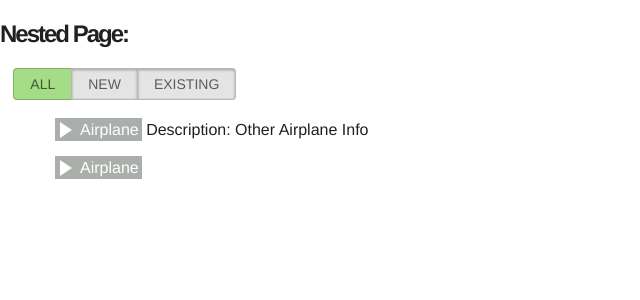
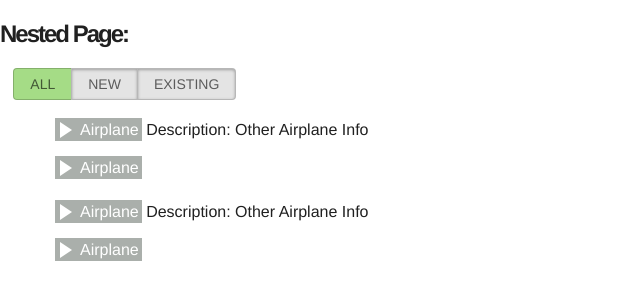
Before and after one commit to dancornutt/work-flask-mongo-demo, a Flask app: page /nested in a window 1280 px wide. Shown: the part 60-360 px from the top of the page, without its empty margins (0-640 px from the left). Run offline with Flask 2, Linux system fonts and the light colour scheme; parts of the project's set-up code (start-up, migrations or seed data) failed here and were passed over; some libraries are stand-ins or nearby versions.

Commit message:
Updated to test tuple and jinja for handling the main page with all of the parts

```diff
--- a/main.py
+++ b/main.py
@@ -1,9 +1,10 @@
 import os
 from flask import Flask, render_template, request, abort
-from db_layer import MongoCloud, MongoDB
+#from db_layer import MongoCloud, MongoDB
+from azure_db import collection_search
 # from flask_pymongo import PyMongo
 
-db = MongoDB("kiwi_db")
+#db = MongoDB("kiwi_db")
 
 
 config = {
@@ -15,6 +16,18 @@ config = {
 def get_tables():
     return_list = ["parts", "installs", "airplanes"]
     return return_list
+
+def nested_data():
+    tuple_test = (("ford", "company", "part 1", "part 1 info"),
+                  ("ford", "company", "part 2", "part 2 info"),
+                  ("ford", "company", "part 3", "part 3 info"),
+                  ("chev", "company", "part 1", "part 1 info"),
+                  ("chev", "company", "part 4", "part 4 info"),
+                  ("Prosche", "company", "part 4", "part 4 info"),
+                  ("ford", "company", "part 5", "part 5 info"),
+                  ("ford", "company", "part 6", "part 6 info"),
+                  ("Prosche", "company", "part 1", "part 1 info"))
+    return tuple_test
 
 app = Flask(__name__)
 app.config.from_mapping(config)
@@ -29,15 +42,15 @@ def full_table():
     available_tables = get_tables()
     request_type = request.args["type"]
     if request_type in available_tables:
-        titles, data = db.collection_search(request_type, {})
+        titles, data = collection_search(request_type)
         return render_template("main_page_js.jinja2", titles=titles, data=data)
     else:
         abort(404)
 
 @app.route('/nested')
 def nested_page():
-    #titles, data = db.collection_search("parts", {})
-    return render_template("nested.jinja2")
+    data = nested_data()
+    return render_template("nested.jinja2", data=data)
 
 @app.route('/part')
 def part_page():
--- a/templates/nested.jinja2
+++ b/templates/nested.jinja2
@@ -111,6 +111,7 @@
  }
 </style>
 
+
 <div class="switch-field">
     <input type="radio" id="radio-all" name="toggle" value="ALL" checked/>
     <label for="radio-all">ALL</label>
@@ -119,6 +120,91 @@
     <input type="radio" id="radio-existing" name="toggle" value="EXISTING" />
     <label for="radio-existing">EXISTING</label>
 </div>
+
+
+<ul>
+	<li><input type="checkbox" id="cb1"/><label for="cb1">Airplane</label> Description: Other Airplane Info
+		<ul>
+			<li><input type="checkbox" id="cb2"/><label for="cb2">Installation 1</label>
+					<ul>
+						<li><label>Sub Component </label> 1</li>
+						<li><label>Sub Component </label> 2</li>
+					</ul>
+			</li>
+			<li><input type="checkbox" id="cb3"/><label for="cb3">Level 2-B</label>
+			<ul>
+				<li><input type="checkbox" id="cb5"/><label for="cb5">Level 3-A</label>
+					<ul>
+						<li><label>Level 4-A</label> Content</li>
+						<li><label>Level 4-B</label> Content</li>
+						<li><label>Level 4-C</label> Content</li>
+						<li><label>Level 4-D</label> Content</li>
+					</ul>
+				</li>
+			<li><input type="checkbox" id="cb6"/><label for="cb6">Level 3-B</label>
+					<ul>
+						<li><label>Level 4-A</label> Content</li>
+						<li><label>Level 4-B</label> Content</li>
+					</ul>
+				</li>
+			<li><input type="checkbox" id="cb7"/><label for="cb7">Level 3-C</label>
+					<ul>
+						<li><label>Level 4-A</label> Content</li>
+						<li><label>Level 4-B</label> Content</li>
+						<li><label>Level 4-C</label> Content</li>
+					</ul>
+				</li>
+		</ul>
+			</li>
+			<li><input type="checkbox" id="cb4"/><label for="cb4">Level 2-C</label>
+					<ul>
+						<li><label>Level 3-A</label> Content</li>
+					</ul>
+			</li>
+		</ul>
+	</li>
+    <li><input type="checkbox" id="cb8"/><label for="cb8">Airplane</label>
+		<ul>
+			<li><input type="checkbox" id="cb2"/><label for="cb2">Installation 1</label>
+					<ul>
+						<li><label>Sub Component </label> 1</li>
+						<li><label>Sub Component </label> 2</li>
+					</ul>
+			</li>
+			<li><input type="checkbox" id="cb3"/><label for="cb3">Level 2-B</label>
+			<ul>
+				<li><input type="checkbox" id="cb5"/><label for="cb5">Level 3-A</label>
+					<ul>
+						<li><label>Level 4-A</label> Content</li>
+						<li><label>Level 4-B</label> Content</li>
+						<li><label>Level 4-C</label> Content</li>
+						<li><label>Level 4-D</label> Content</li>
+					</ul>
+				</li>
+			<li><input type="checkbox" id="cb6"/><label for="cb6">Level 3-B</label>
+					<ul>
+						<li><label>Level 4-A</label> Content</li>
+						<li><label>Level 4-B</label> Content</li>
+					</ul>
+				</li>
+			<li><input type="checkbox" id="cb7"/><label for="cb7">Level 3-C</label>
+					<ul>
+						<li><label>Level 4-A</label> Content</li>
+						<li><label>Level 4-B</label> Content</li>
+						<li><label>Level 4-C</label> Content</li>
+					</ul>
+				</li>
+		</ul>
+			</li>
+			<li><input type="checkbox" id="cb4"/><label for="cb4">Level 2-C</label>
+					<ul>
+						<li><label>Level 3-A</label> Content</li>
+					</ul>
+			</li>
+		</ul>
+	</li>
+</ul>
+
 
 <ul>
 	<li><input type="checkbox" id="cb1"/><label for="cb1">Airplane</label> Description: Other Airplane Info
```
Also changed, not shown: templates/main_page_js.jinja2 (+5 -5 lines).
